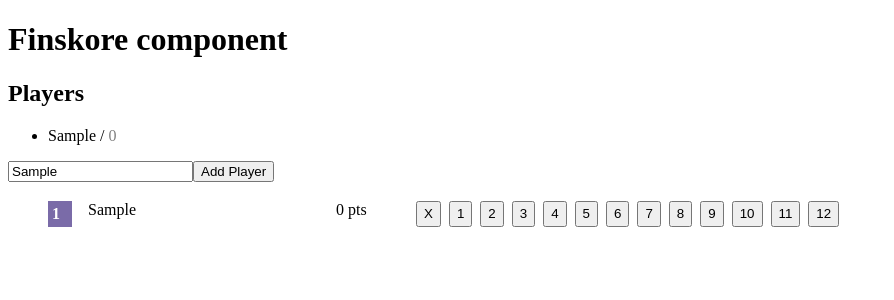
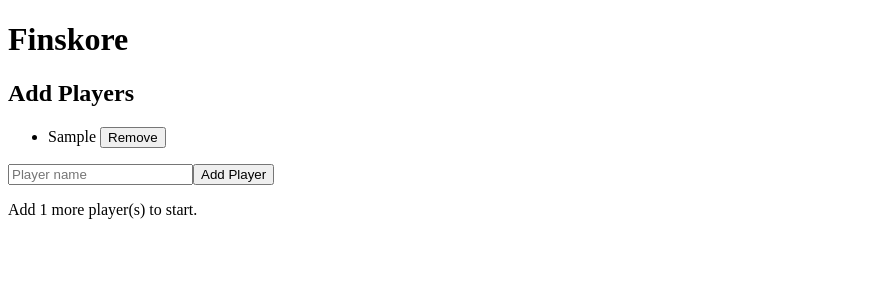
Before and after one commit to mike-healy/finskore3, a Vue app: page / in a window 1280 px wide. Both pictures are taken after typing "Sample" into the empty fields and a click on the button "Add Player". Shown: the top 300 px of the page, without its empty margins (0-894 px from the left). Built offline with nearby package versions, Linux system fonts and the light colour scheme; the HTML template or start-up script is replaced by a standard one.

Commit message:
Claude pass at rewriting. Looks good, but player going over 50 loses their history and has only a single score

```diff
--- a/src/components/Finskore.vue
+++ b/src/components/Finskore.vue
@@ -6,24 +6,72 @@ import { useGameStore } from '@/stores/game';
 const store = useGameStore();
 
 const newPlayerName = ref('');
+
+const addPlayer = () => {
+  if (newPlayerName.value.trim()) {
+    store.addPlayer(newPlayerName.value);
+    newPlayerName.value = '';
+  }
+};
+
+const handleKeyPress = (event: KeyboardEvent) => {
+  if (event.key === 'Enter') {
+    addPlayer();
+  }
+};
 </script>
 
 <template>
   <div>
-    <h1>Finskore component</h1>
+    <h1>Finskore</h1>
 
-    <h2>Players</h2>
-    <p v-if="store.players.length === 0">No players yet. Add some.</p>
+    <!-- Setup Phase -->
+    <div v-if="store.status === 'setup'">
+      <h2>Add Players</h2>
+      <p v-if="store.players.length === 0">Add at least 2 players to start the game.</p>
 
-    <ul>
-      <li v-for="player in store.players" :key="player.id">
-        {{ player.name }} / <span style="color: gray;">{{ player.score }}</span>
-      </li>
-    </ul>
+      <ul v-if="store.players.length > 0">
+        <li v-for="player in store.players" :key="player.id">
+          {{ player.name }}
+          <button @click="store.removePlayer(player.id)">Remove</button>
+        </li>
+      </ul>
 
-    <input type="text" placeholder="Player name" v-model="newPlayerName">
-    <button @click="store.addPlayer(newPlayerName)">Add Player</button>
+      <div>
+        <input
+          type="text"
+          placeholder="Player name"
+          v-model="newPlayerName"
+          @keypress="handleKeyPress"
+        >
+        <button @click="addPlayer">Add Player</button>
+      </div>
 
-    <Players />
+      <div v-if="store.players.length >= 2">
+        <button @click="store.startGame()">Start Game</button>
+      </div>
+      <p v-else-if="store.players.length > 0">
+        Add {{ 2 - store.players.length }} more player(s) to start.
+      </p>
+    </div>
+
+    <!-- Playing Phase -->
+    <div v-else-if="store.status === 'playing'">
+      <Players />
+    </div>
+
+    <!-- Finished Phase -->
+    <div v-else-if="store.status === 'finished'">
+      <h2>Game Over!</h2>
+      <p v-if="store.winner">{{ store.winner.name }} Wins!</p>
+
+      <h3>Final Scores</h3>
+      <Players :showControls="false" />
+
+      <div>
+        <button @click="store.newGame()">Play Again (Same Players)</button>
+        <button @click="store.resetGame()">New Game (Reset All)</button>
+      </div>
+    </div>
   </div>
 </template>
--- a/src/components/Players.vue
+++ b/src/components/Players.vue
@@ -2,77 +2,189 @@
 import { ref, computed } from 'vue';
 import { useGameStore } from '@/stores/game';
 
+const props = withDefaults(defineProps<{
+  showControls?: boolean;
+}>(), {
+  showControls: true,
+});
+
 const store = useGameStore();
 
-const players = computed(() => store.players);
+const editingScore = ref<{ playerId: number; scoreIndex: number } | null>(null);
+const editValue = ref(0);
 
-const positions = computed(() => {
-  let scores: number[] = [];
-  players.value.map((player) => scores.push(player.score));
-
-  scores = scores.sort((a, b) => b - a);
-
-  // Retaining duplicates is helpful to count positions whilst handling ties
-  players.value.forEach((player) => {
-    player.position = scores.indexOf(player.score) + 1;
-  });
+const playersWithPositions = computed(() => {
+  return store.sortedByPosition;
 });
 
-const recordScore = (player: any, score: number) => {
-  player.score += score;
-  // player.scores.push(score); // will move to history array later
+const getPlayerTotal = (scores: number[]) => {
+  return scores.reduce((sum, s) => sum + s, 0);
 };
 
+const isCurrentPlayer = (playerId: number) => {
+  return store.currentPlayer?.id === playerId;
+};
+
+const startEdit = (playerId: number, scoreIndex: number, currentValue: number) => {
+  editingScore.value = { playerId, scoreIndex };
+  editValue.value = currentValue;
+};
+
+const saveEdit = () => {
+  if (editingScore.value) {
+    store.editScore(editingScore.value.playerId, editingScore.value.scoreIndex, editValue.value);
+    editingScore.value = null;
+  }
+};
+
+const cancelEdit = () => {
+  editingScore.value = null;
+};
+
+const handleEditKeyPress = (event: KeyboardEvent) => {
+  if (event.key === 'Enter') {
+    saveEdit();
+  } else if (event.key === 'Escape') {
+    cancelEdit();
+  }
+};
 </script>
 
 <template>
-  <ul class="leaderboard">
-    <li v-for="(player, i) in players" :key="i">
-      <span class="position">{{ player.position }}</span>
-      {{ player.name }}
-      <span>{{ player.score }} pts</span>
-      <!-- <button @click="player.score++">+</button> -->
+  <div>
+    <!-- Current Turn Indicator -->
+    <div v-if="props.showControls && store.currentPlayer">
+      <h2>{{ store.currentPlayer.name }}'s Turn</h2>
+      <p>Current score: {{ getPlayerTotal(store.currentPlayer.scores) }} / {{ store.targetScore }}</p>
+
       <div class="score-buttons">
-        <button @click="recordScore(player, 0)">X</button>
-        <button @click="recordScore(player, 1)">1</button>
-        <button @click="recordScore(player, 2)">2</button>
-        <button @click="recordScore(player, 3)">3</button>
-        <button @click="recordScore(player, 4)">4</button>
-        <button @click="recordScore(player, 5)">5</button>
-        <button @click="recordScore(player, 6)">6</button>
-        <button @click="recordScore(player, 7)">7</button>
-        <button @click="recordScore(player, 8)">8</button>
-        <button @click="recordScore(player, 9)">9</button>
-        <button @click="recordScore(player, 10)">10</button>
-        <button @click="recordScore(player, 11)">11</button>
-        <button @click="recordScore(player, 12)">12</button>
+        <button @click="store.recordScore(0)">X</button>
+        <button v-for="n in 12" :key="n" @click="store.recordScore(n)">{{ n }}</button>
       </div>
-    </li>
-  </ul>
+    </div>
 
-  {{ positions }}
+    <h3>Leaderboard</h3>
+    <ul class="leaderboard">
+      <li v-for="player in playersWithPositions" :key="player.id" :class="{ current: isCurrentPlayer(player.id), eliminated: player.eliminated }">
+        <div class="player-row">
+          <span class="position">{{ player.eliminated ? 'X' : player.position }}</span>
+          <span class="name">
+            {{ player.name }}
+            <span v-if="player.consecutiveMisses > 0 && !player.eliminated" class="misses">
+              ({{ player.consecutiveMisses }} miss{{ player.consecutiveMisses > 1 ? 'es' : '' }})
+            </span>
+            <span v-if="player.eliminated" class="eliminated-label">(Eliminated)</span>
+          </span>
+          <span class="score">{{ player.totalScore }} pts</span>
+        </div>
+
+        <!-- Score History -->
+        <div class="score-history" v-if="player.scores.length > 0">
+          <span>Scores: </span>
+          <span v-for="(score, index) in player.scores" :key="index" class="score-item">
+            <template v-if="editingScore?.playerId === player.id && editingScore?.scoreIndex === index">
+              <input
+                type="number"
+                v-model.number="editValue"
+                min="0"
+                max="12"
+                @keydown="handleEditKeyPress"
+                @blur="saveEdit"
+                class="edit-input"
+              >
+            </template>
+            <template v-else>
+              <button
+                @click="startEdit(player.id, index, score)"
+                class="score-value"
+                :title="'Click to edit'"
+              >{{ score }}</button>
+            </template>
+            <span v-if="index < player.scores.length - 1">, </span>
+          </span>
+        </div>
+      </li>
+    </ul>
+  </div>
 </template>
 
 <style>
+.score-buttons {
+  display: flex;
+  gap: 0.5rem;
+  flex-wrap: wrap;
+  margin-bottom: 1rem;
+}
+
+.score-buttons button {
+  min-width: 2.5rem;
+  padding: 0.5rem;
+}
+
 ul.leaderboard {
-  max-width: 400px;
+  list-style: none;
+  padding: 0;
+  max-width: 500px;
 }
 
 .leaderboard li {
+  padding: 0.5rem 0;
+  border-bottom: 1px solid #ccc;
+}
+
+.leaderboard li.current {
+  background: #f0f0f0;
+}
+
+.player-row {
   display: grid;
-  grid-template-columns: 3ch 1fr 8ch 4ch;
+  grid-template-columns: 3ch 1fr 8ch;
   column-gap: 1rem;
-  padding: 3px 0;
+  align-items: center;
 }
 
 span.position {
-  background: rgb(122, 107, 168); color: white;
+  background: rgb(122, 107, 168);
+  color: white;
   padding: 0.25rem;
   font-weight: 700;
+  text-align: center;
 }
 
-.score-buttons {
-  display: flex;
-  gap: 0.5rem;
+.score-history {
+  margin-top: 0.25rem;
+  font-size: 0.9rem;
+  color: #666;
+}
+
+.score-value {
+  background: none;
+  border: 1px solid transparent;
+  padding: 0 0.25rem;
+  cursor: pointer;
+  font-size: inherit;
+}
+
+.score-value:hover {
+  border-color: #999;
+}
+
+.edit-input {
+  width: 3rem;
+}
+
+.leaderboard li.eliminated {
+  opacity: 0.5;
+  text-decoration: line-through;
+}
+
+.misses {
+  color: orange;
+  font-size: 0.85em;
+}
+
+.eliminated-label {
+  color: red;
+  font-size: 0.85em;
 }
 </style>
--- a/src/stores/game.ts
+++ b/src/stores/game.ts
@@ -1,41 +1,197 @@
 import { defineStore } from 'pinia';
 
-interface Player {
-  id: number,
-  name: string,
-  score: number,
-  scores: number[],
-  position: number,
-  misses: number,
+export interface Player {
+  id: number;
+  name: string;
+  scores: number[];
+  consecutiveMisses: number;
+  eliminated: boolean;
 }
 
+export type GameStatus = 'setup' | 'playing' | 'finished';
+
 interface GameState {
-  players: Player[],
-  targetScore: number,
+  players: Player[];
+  targetScore: number;
+  status: GameStatus;
+  currentPlayerIndex: number;
+  winnerId: number | null;
 }
 
 export const useGameStore = defineStore('game', {
-  state: () => ({
-    players: [] as Player[],
+  state: (): GameState => ({
+    players: [],
     targetScore: 50,
+    status: 'setup',
+    currentPlayerIndex: 0,
+    winnerId: null,
   }),
+
+  getters: {
+    currentPlayer: (state): Player | null => {
+      if (state.players.length === 0) return null;
+      return state.players[state.currentPlayerIndex];
+    },
+
+    playerScores: (state) => {
+      return state.players.map(player => ({
+        ...player,
+        totalScore: player.scores.reduce((sum, s) => sum + s, 0),
+      }));
+    },
+
+    sortedByPosition: (state) => {
+      const playersWithTotals = state.players.map(player => ({
+        ...player,
+        totalScore: player.scores.reduce((sum, s) => sum + s, 0),
+      }));
+
+      const sorted = [...playersWithTotals].sort((a, b) => b.totalScore - a.totalScore);
+
+      return playersWithTotals.map(player => {
+        const position = sorted.findIndex(p => p.totalScore === player.totalScore) + 1;
+        return { ...player, position };
+      });
+    },
+
+    winner: (state): Player | null => {
+      if (state.winnerId === null) return null;
+      return state.players.find(p => p.id === state.winnerId) || null;
+    },
+  },
 
   actions: {
     addPlayer(name: string) {
+      if (this.status !== 'setup') return;
+      if (!name.trim()) return;
+
       const newPlayer: Player = {
-        id: this.players.length + 1,
-        name,
-        score: 0,
-        position: 0,
-        misses: 0,
+        id: Date.now(),
+        name: name.trim(),
+        scores: [],
+        consecutiveMisses: 0,
+        eliminated: false,
       };
       this.players.push(newPlayer);
     },
 
-    setTargetScore(score: number) {
-      this.targetScore = Math.max(1, score);
-    }
-  }
+    removePlayer(playerId: number) {
+      if (this.status !== 'setup') return;
+      this.players = this.players.filter(p => p.id !== playerId);
+    },
 
-  // actions, getters optional
+    startGame() {
+      if (this.players.length < 2) return;
+      this.status = 'playing';
+      this.currentPlayerIndex = 0;
+    },
+
+    recordScore(score: number) {
+      if (this.status !== 'playing') return;
+
+      const player = this.players[this.currentPlayerIndex];
+      if (!player || player.eliminated) return;
+
+      player.scores.push(score);
+
+      // Track consecutive misses
+      if (score === 0) {
+        player.consecutiveMisses++;
+        if (player.consecutiveMisses >= 3) {
+          player.eliminated = true;
+          // Check if only one player remains
+          const activePlayers = this.players.filter(p => !p.eliminated);
+          if (activePlayers.length === 1) {
+            this.winnerId = activePlayers[0].id;
+            this.status = 'finished';
+            return;
+          }
+        }
+      } else {
+        player.consecutiveMisses = 0;
+      }
+
+      const totalScore = player.scores.reduce((sum, s) => sum + s, 0);
+
+      // Check for exact win
+      if (totalScore === this.targetScore) {
+        this.winnerId = player.id;
+        this.status = 'finished';
+        return;
+      }
+
+      // If over 50, reset to 25 (standard Finska rule)
+      if (totalScore > this.targetScore) {
+        player.scores = [25];
+      }
+
+      // Move to next active player
+      this.advanceToNextPlayer();
+    },
+
+    advanceToNextPlayer() {
+      const activePlayers = this.players.filter(p => !p.eliminated);
+      if (activePlayers.length === 0) return;
+
+      do {
+        this.currentPlayerIndex = (this.currentPlayerIndex + 1) % this.players.length;
+      } while (this.players[this.currentPlayerIndex].eliminated);
+    },
+
+    editScore(playerId: number, scoreIndex: number, newScore: number) {
+      const player = this.players.find(p => p.id === playerId);
+      if (!player) return;
+      if (scoreIndex < 0 || scoreIndex >= player.scores.length) return;
+
+      player.scores[scoreIndex] = newScore;
+
+      // Re-check win conditions after edit
+      this.checkWinConditions();
+    },
+
+    checkWinConditions() {
+      // Reset winner state
+      this.winnerId = null;
+
+      for (const player of this.players) {
+        const totalScore = player.scores.reduce((sum, s) => sum + s, 0);
+
+        // If over 50 after edit, reset to 25
+        if (totalScore > this.targetScore) {
+          player.scores = [25];
+          continue;
+        }
+
+        if (totalScore === this.targetScore) {
+          this.winnerId = player.id;
+          this.status = 'finished';
+          return;
+        }
+      }
+
+      // If no winner and status was finished, go back to playing
+      if (this.status === 'finished') {
+        this.status = 'playing';
+      }
+    },
+
+    resetGame() {
+      this.players = [];
+      this.status = 'setup';
+      this.currentPlayerIndex = 0;
+      this.winnerId = null;
+    },
+
+    newGame() {
+      // Keep players but reset scores
+      this.players.forEach(player => {
+        player.scores = [];
+        player.consecutiveMisses = 0;
+        player.eliminated = false;
+      });
+      this.status = 'setup';
+      this.currentPlayerIndex = 0;
+      this.winnerId = null;
+    },
+  },
 });
```
Also changed, not shown: 1 other file (tests, documents, lock files or other folders).
